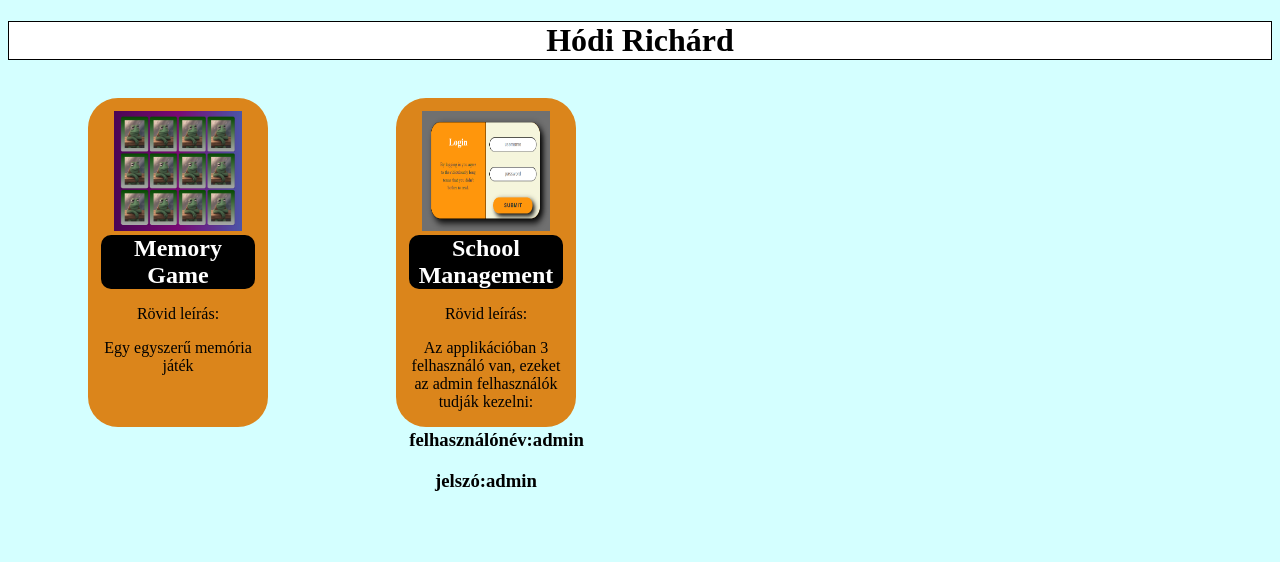
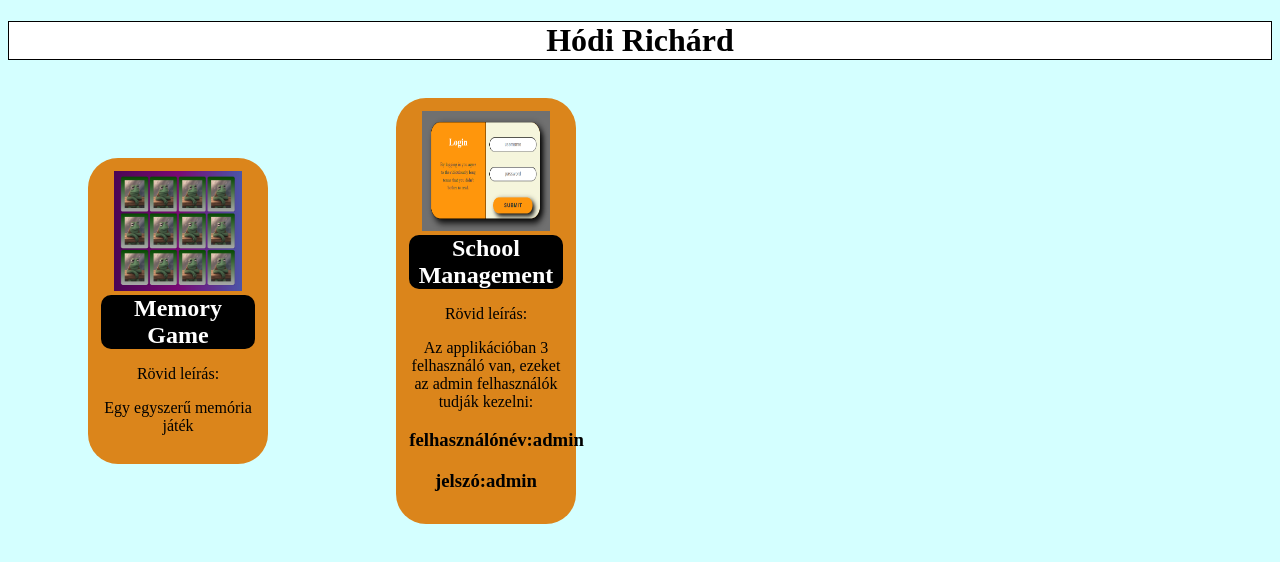
Before and after one commit to Sterbike/Hall, a plain HTML site: page index.html in a window 1280 px wide. Drawn offline with Linux system fonts and the light colour scheme.

Commit message:
Update style.css

```diff
--- a/style.css
+++ b/style.css
@@ -22,7 +22,7 @@ h1{
 
 .project{
     width: 12vw;
-    height: 38vh;
+    height: max-content;
     border-radius: 30px;
     text-align: center;
     padding: 1vw;
```
